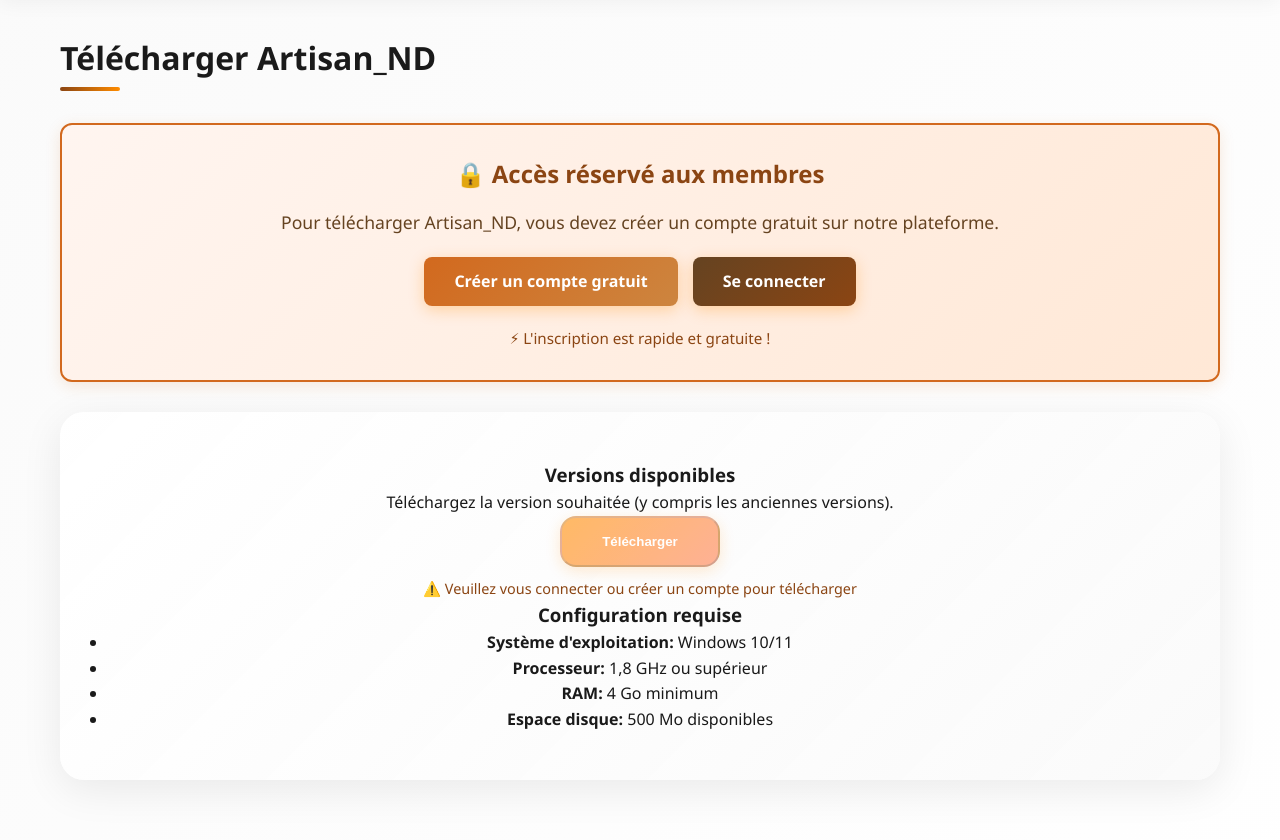
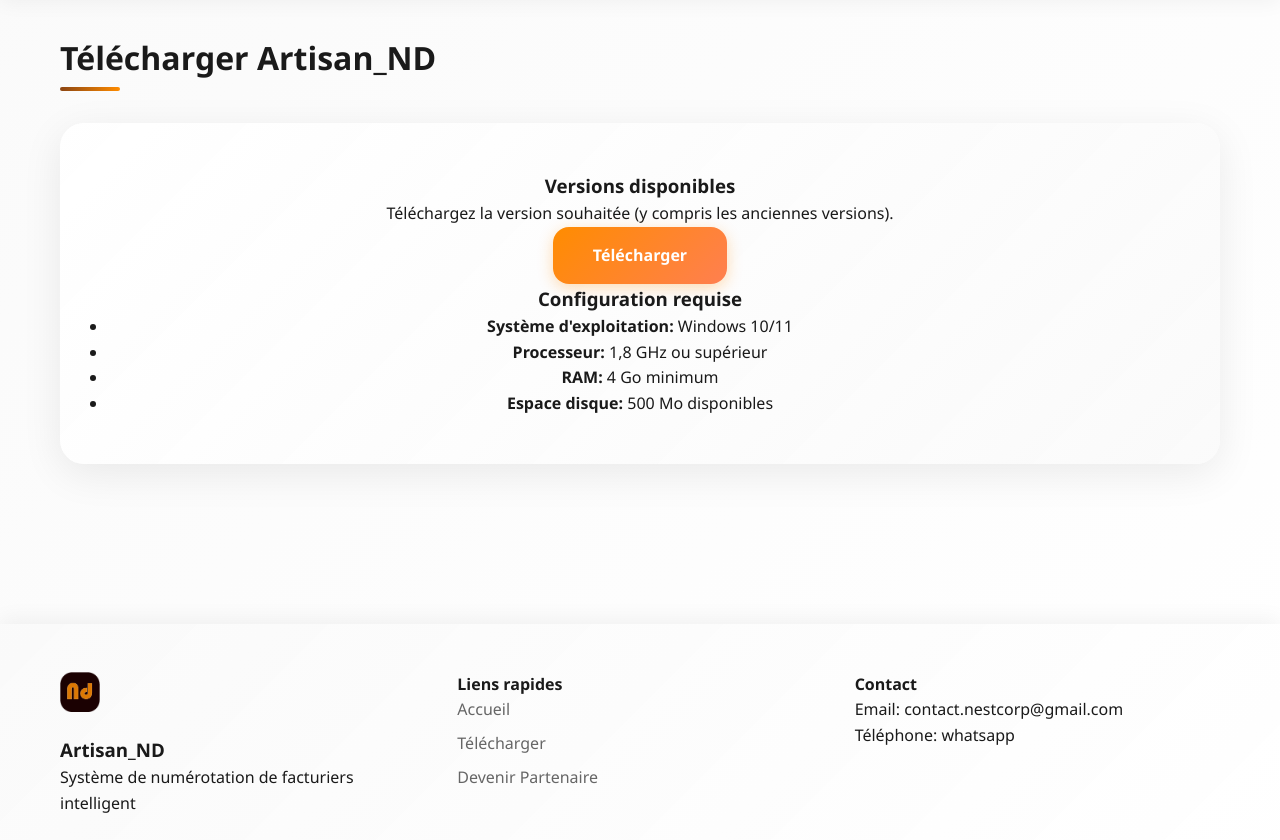
Before and after one commit to richardsr020/artisan_website, a PHP site: page /index.php?page=download in a window 1280 px wide. Shown: the part 141-981 px from the top of the page. Run offline with PHP 8.4, Linux system fonts and the light colour scheme.

Commit message:
petite corrections et adaptations

```diff
--- a/config.php
+++ b/config.php
@@ -56,7 +56,7 @@
 
 // Prix d'une unité (page) contenue dans une clé de licence
 if (!defined('RECHARGE_UNIT_PRICE')) {
-    define('RECHARGE_UNIT_PRICE', 0.005);
+    define('RECHARGE_UNIT_PRICE', 0.001);
 }
 
 // Définir une constante pour indiquer que le fichier est inclus via index.php
--- a/pages/download.php
+++ b/pages/download.php
@@ -21,34 +21,12 @@
 ?>
 <h2 class="page-title">Télécharger Artisan_ND</h2>
 
-<?php if (!$is_logged_in): ?>
-    <div class="auth-required-message" style="background: linear-gradient(135deg, #fff5f0 0%, #ffe8d6 100%); border: 2px solid #d2691e; border-radius: 12px; padding: 30px; margin-bottom: 30px; box-shadow: 0 4px 15px rgba(210, 105, 30, 0.15);">
-        <div style="text-align: center;">
-            <h3 style="color: #8b4513; margin-bottom: 15px; font-size: 1.5em;">🔒 Accès réservé aux membres</h3>
-            <p style="color: #654321; font-size: 1.1em; margin-bottom: 20px;">
-                Pour télécharger Artisan_ND, vous devez créer un compte gratuit sur notre plateforme.
-            </p>
-            <div style="display: flex; gap: 15px; justify-content: center; flex-wrap: wrap;">
-                <a href="<?php echo url('register'); ?>" class="cta-button" style="background: linear-gradient(135deg, #d2691e 0%, #cd853f 100%); color: white; padding: 12px 30px; text-decoration: none; border-radius: 8px; font-weight: 600; transition: transform 0.2s, box-shadow 0.2s;">
-                    Créer un compte gratuit
-                </a>
-                <a href="<?php echo url('login'); ?>" class="cta-button" style="background: linear-gradient(135deg, #654321 0%, #8b4513 100%); color: white; padding: 12px 30px; text-decoration: none; border-radius: 8px; font-weight: 600; transition: transform 0.2s, box-shadow 0.2s;">
-                    Se connecter
-                </a>
-            </div>
-            <p style="color: #8b4513; margin-top: 20px; font-size: 0.95em;">
-                ⚡ L'inscription est rapide et gratuite !
-            </p>
-        </div>
-    </div>
-<?php endif; ?>
-
 <div class="download-section">
     <div class="software-info">
         <h3>Versions disponibles</h3>
         <p>Téléchargez la version souhaitée (y compris les anciennes versions).</p>
 
-        <?php if ($is_logged_in): ?>
+
             <?php if (!empty($software_list)): ?>
                 <table style="width: 100%; border-collapse: collapse; margin-top: 1rem;">
                     <thead>
@@ -75,12 +53,8 @@
                     </tbody>
                 </table>
             <?php else: ?>
-                <a href= "../files/downloads/artisan_nd_v1.1.rar" class="cta-button" disabled style="">Télécharger </a>
+                <a href= "../files/downloads/artisan_nd_v1.1.zip" class="cta-button" disabled style="">Télécharger </a>
             <?php endif; ?>
-        <?php else: ?>
-            <button class="cta-button" disabled style="opacity: 0.6; cursor: not-allowed;">Télécharger</button>
-            <p style="color: #8b4513; margin-top: 10px; font-size: 0.9em;">⚠️ Veuillez vous connecter ou créer un compte pour télécharger</p>
-        <?php endif; ?>
     </div>
 
     <div class="requirements">
--- a/subscription/config.php
+++ b/subscription/config.php
@@ -48,7 +48,7 @@
 }
 
 if (!defined('RECHARGE_UNIT_PRICE')) {
-    define('RECHARGE_UNIT_PRICE', 0.005);
+    define('RECHARGE_UNIT_PRICE', 0.001);
 }
 
 if (!function_exists('str_ends_with')) {
```
